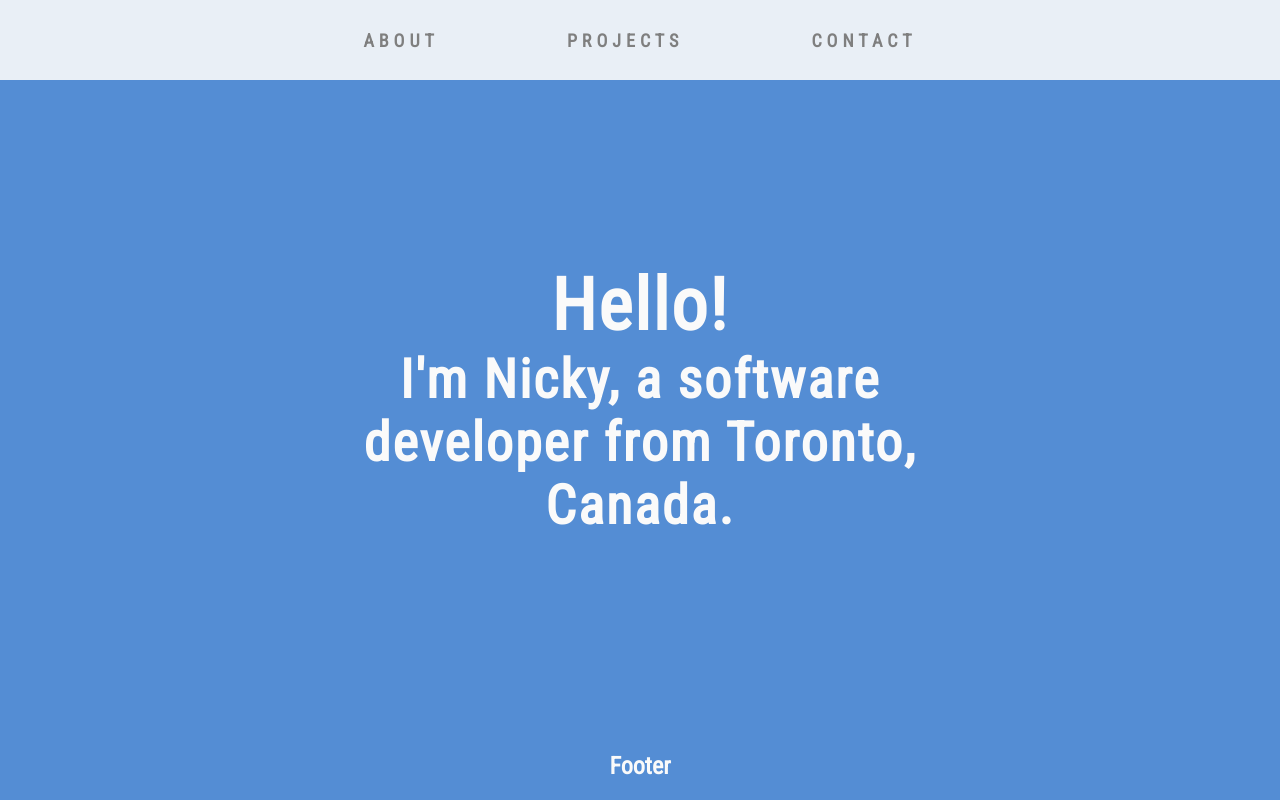
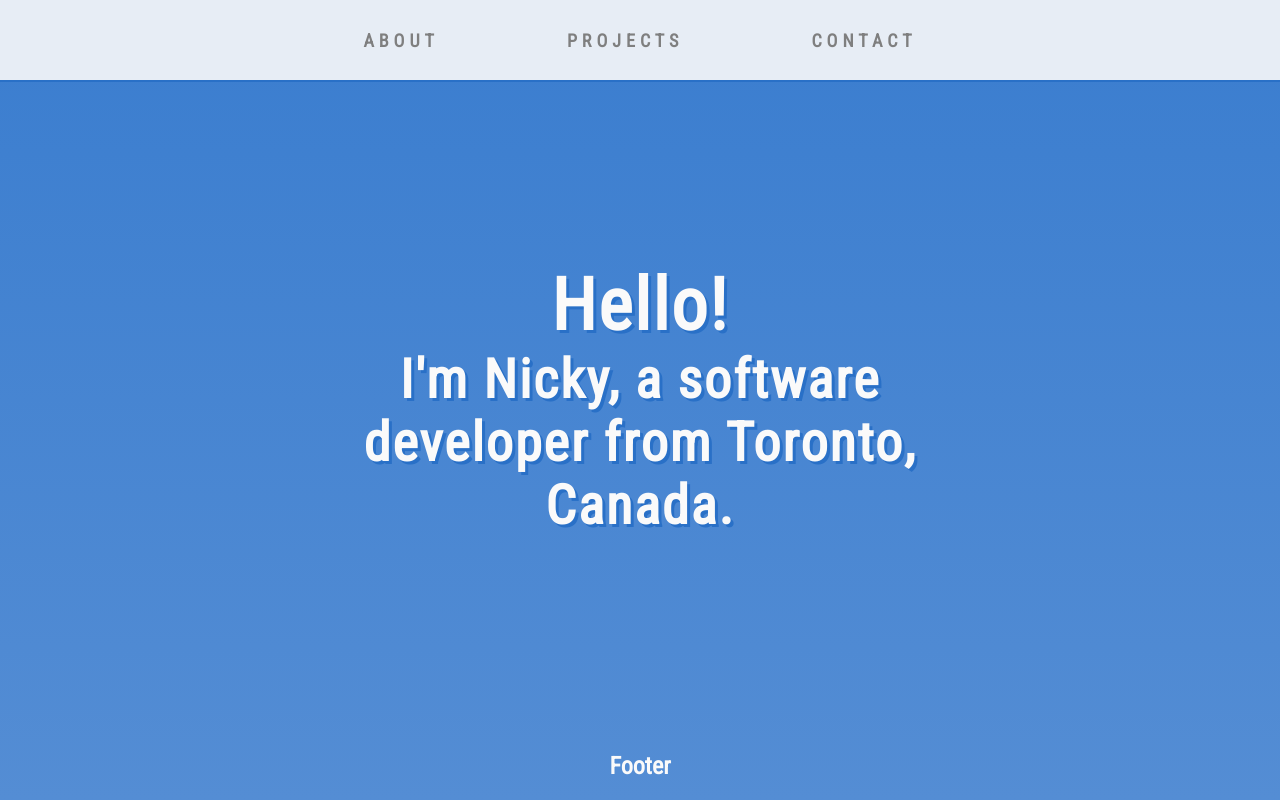
Before and after one commit to nicky-yim/my-app-v1, a Gatsby site: page / in a window 1280 px wide. Built offline with nearby package versions, Linux system fonts and the light colour scheme; Gatsby itself is replaced by a stand-in of ours.

Commit message:
Playing with some shadow

```diff
--- a/src/styles/header.scss
+++ b/src/styles/header.scss
@@ -2,6 +2,7 @@
 
 header {
     background-color: rgba($fontColor, .9);
+    border-bottom: 2px $primaryColorShadow solid;
 }
 
 nav {
--- a/src/styles/index.scss
+++ b/src/styles/index.scss
@@ -9,7 +9,7 @@
 }
 
 .container {
-    background-color: $primaryColor;
+    background: linear-gradient(to bottom, $primaryColorOff 0%, $primaryColor 100%);
     width: 100vw;
     height: 100vh;
     display: flex;
@@ -30,6 +30,7 @@
     color: $fontColor;
     text-align: center;
     font-size: 36px;
+    text-shadow: 3px 3px $primaryColorShadow;
 }
 
 footer {
--- a/src/styles/variables.scss
+++ b/src/styles/variables.scss
@@ -2,3 +2,5 @@ $primaryColor: #548dd4;
 $secondaryColor: #7f7f7f;
 $tertiaryColor: #1f497d;
 $fontColor: #fafafa;
+$primaryColorOff: #3a7dcf;
+$primaryColorShadow: #2970c7;
```
